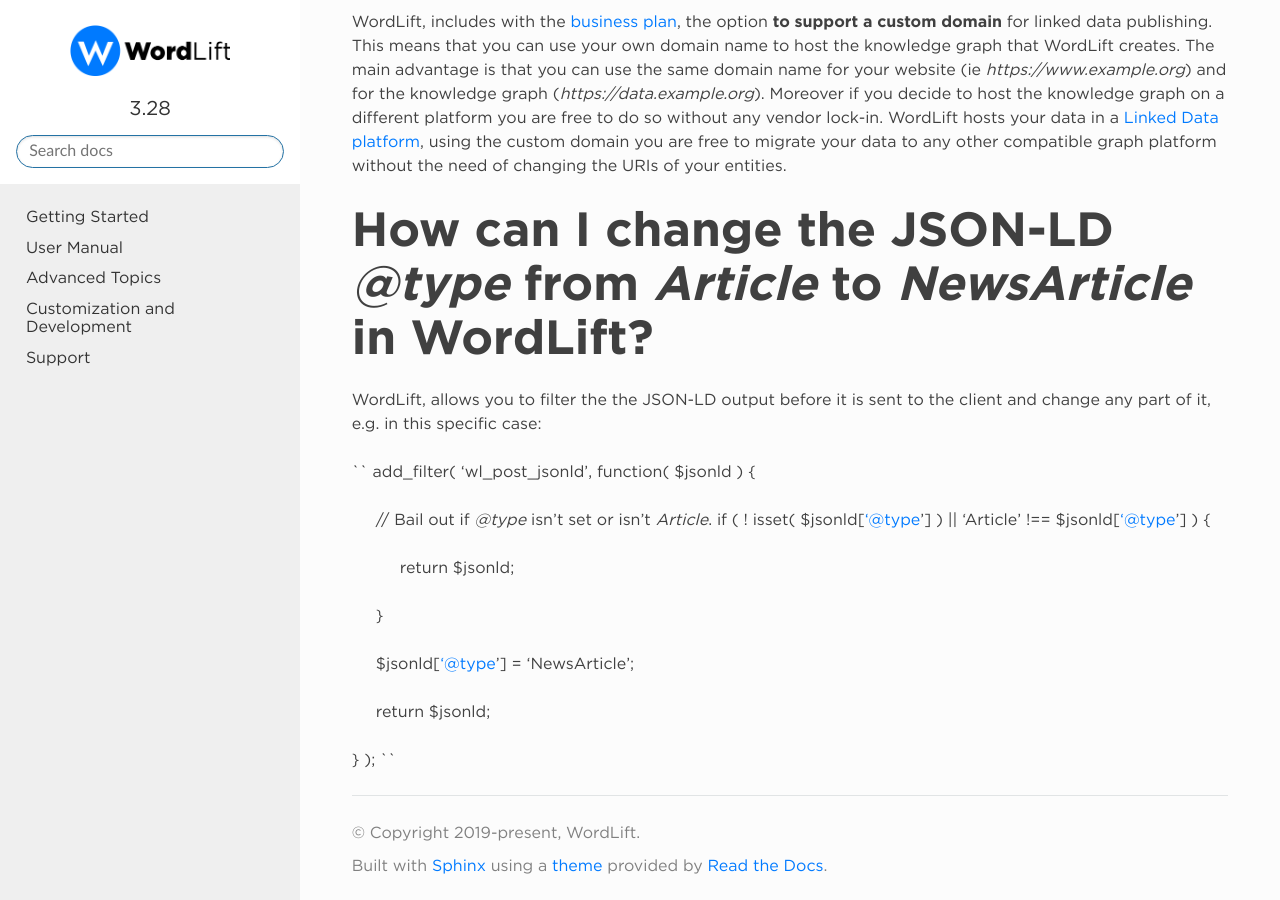
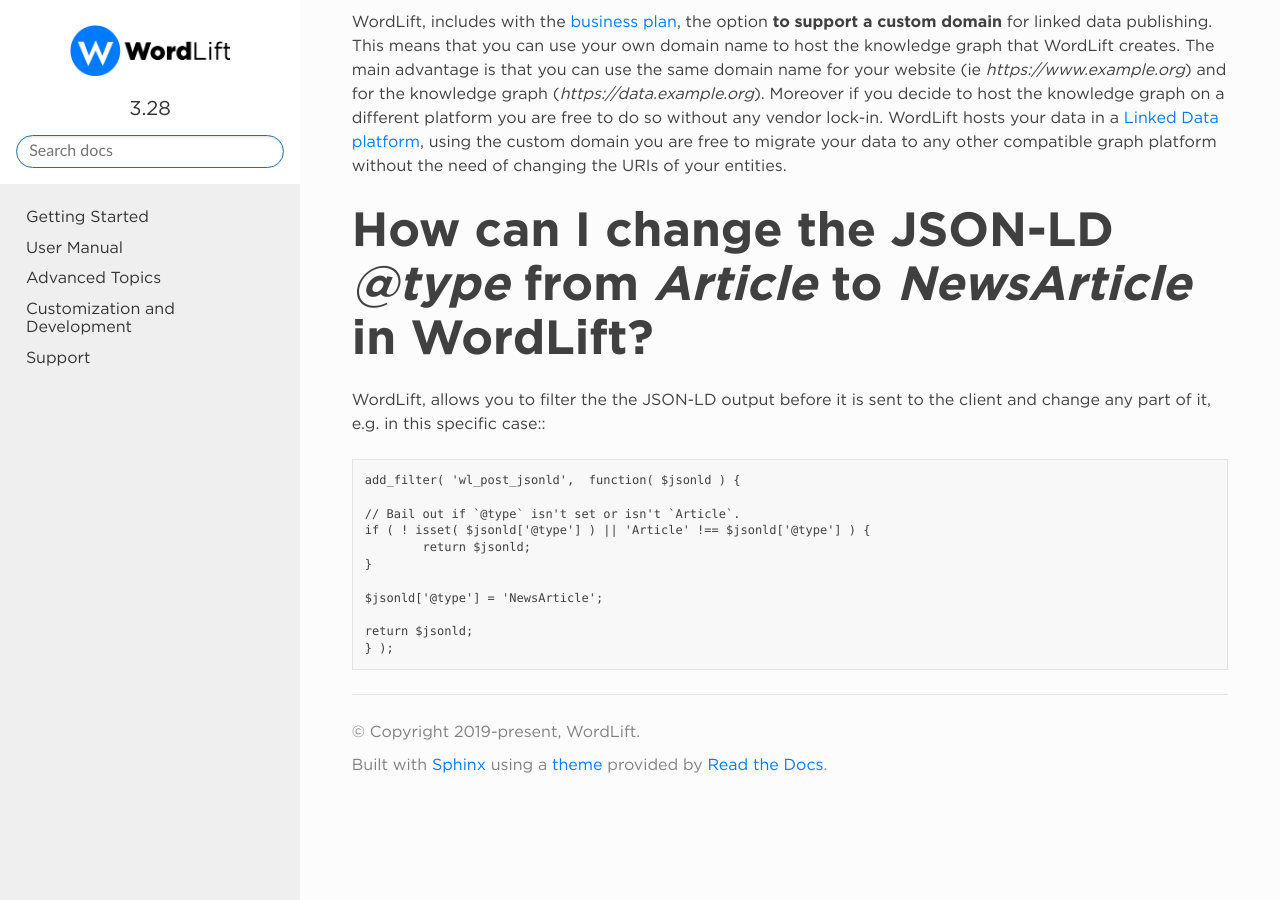
Before and after one commit to insideout10/wordlift-docs, a Sphinx documentation site: the page built from docs/faq.rst, in a window 1280 px wide and 900 px high, scrolled down 12712 px. Built offline with Sphinx 7.4.7 and the Read the Docs theme 2.0.0, drawn with Linux system fonts in a browser that asks for light colours.

Commit message:
fixing formatting

```diff
--- a/docs/faq.rst
+++ b/docs/faq.rst
@@ -332,18 +332,16 @@
 How can I change the JSON-LD `@type` from `Article` to `NewsArticle` in WordLift?
 ===============
 
-WordLift, allows you to filter the the JSON-LD output before it is sent to the client and change any part of it, e.g. in this specific case:
+WordLift, allows you to filter the the JSON-LD output before it is sent to the client and change any part of it, e.g. in this specific case:::
 
-``
-add_filter( 'wl_post_jsonld',  function( $jsonld ) {
+	add_filter( 'wl_post_jsonld',  function( $jsonld ) {
 
-  // Bail out if `@type` isn't set or isn't `Article`.
-  if ( ! isset( $jsonld['@type'] ) || 'Article' !== $jsonld['@type'] ) {
-    return $jsonld;
-  }
+	// Bail out if `@type` isn't set or isn't `Article`.
+	if ( ! isset( $jsonld['@type'] ) || 'Article' !== $jsonld['@type'] ) {
+		return $jsonld;
+	}
 
-  $jsonld['@type'] = 'NewsArticle';
+	$jsonld['@type'] = 'NewsArticle';
 
-  return $jsonld;
-} );
-``
+	return $jsonld;
+	} );
```
